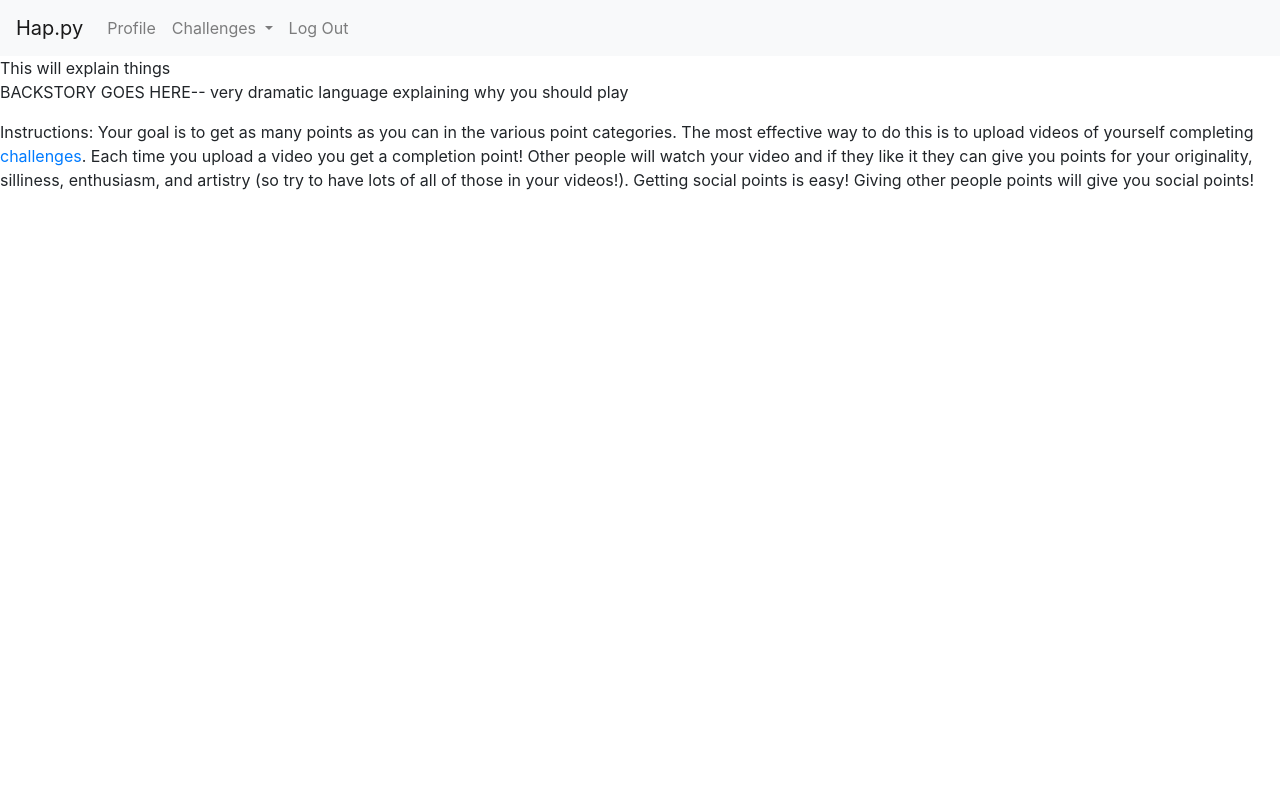
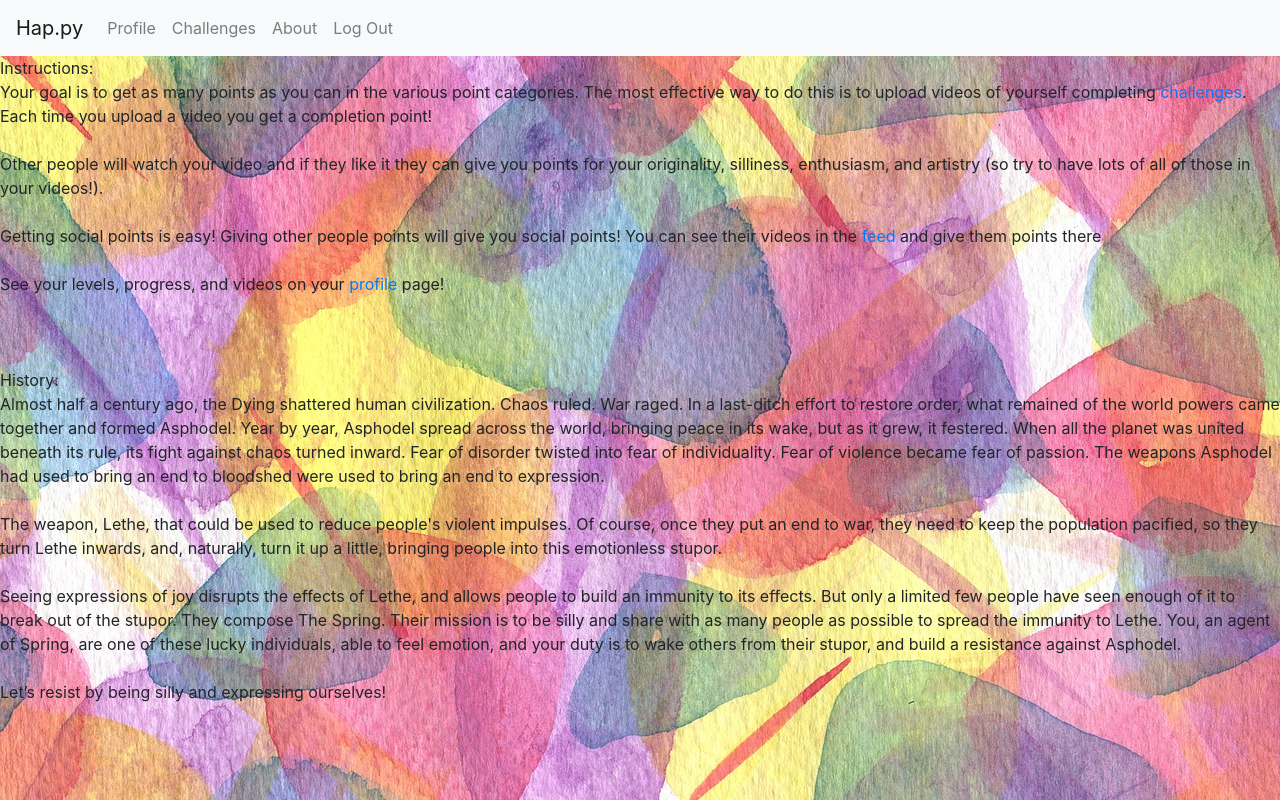
Before and after one commit to ejbryant28/fun-game-project, a Flask app: page /about in a window 1280 px wide. Run offline with Flask 2, Linux system fonts and the light colour scheme; the visitor is signed in with stand-in values (Sample User, id 1); some libraries are stand-ins or nearby versions.

Commit message:
Changed background image, color palet, and video formatting

```diff
--- a/server.py
+++ b/server.py
@@ -39,7 +39,7 @@ def before_request():
     """redirect user if they aren't logged in"""
     current_url = request.path
     user_id = session.get('user_id')
-    ok_urls = ['/login', '/login-check', '/add-user-form', '/add-user']
+    ok_urls = ['/login', '/login-check', '/add-user-form', '/add-user', '/about']
     if (user_id is None) and (current_url not in ok_urls):
         return redirect('/login')
 
--- a/static/css/style.css
+++ b/static/css/style.css
@@ -1,15 +1,20 @@
 
+.container-fluid.video {
+  width: 90%;
+/*  padding-right: 5px;
+  padding-left: 5px;
+  margin-right: 10%;
+  margin-left: 10%;*/
+  background-color: white;
+  align-content: center;
+  text-align: center;
+  align-items: center;
+}
 
-/*.video {
-	Col: 4;
-	columns: 4;
-}*/
-.container-fluid.video {
-  /*box-sizing: content-box;*/
+.card {
   display: inline-block;
-  width: 40%;
-  padding-right: 5px;
-  padding-left: 5px;
-  margin-right: 3%;
-  margin-left: 3%;
+  margin: 5px;
+  align-items: center;
+  height: 200px
+  /*width: 25%;*/
 }
--- a/templates/about.html
+++ b/templates/about.html
@@ -1,16 +1,30 @@
 {% extends 'base.html' %}
 {% block content %}
 
-This will explain things
+<div>
+Instructions:<br>
 
-<p>BACKSTORY GOES HERE-- very dramatic language explaining why you should play</p>
+Your goal is to get as many points as you can in the various point categories. The most effective way to do this is to upload videos of yourself completing <a href="/challenge">challenges</a>. Each time you upload a video you get a completion point!<br><br>
 
-Instructions:
+Other people will watch your video and if they like it they can give you points for your originality, silliness, enthusiasm, and artistry (so try to have lots of all of those in your videos!).<br><br>
 
-Your goal is to get as many points as you can in the various point categories. The most effective way to do this is to upload videos of yourself completing <a href="/challenge">challenges</a>. Each time you upload a video you get a completion point!
+Getting social points is easy! Giving other people points will give you social points! You can see their videos in the <a href="/">feed</a> and give them points there<br><br>
 
-Other people will watch your video and if they like it they can give you points for your originality, silliness, enthusiasm, and artistry (so try to have lots of all of those in your videos!).
+See your levels, progress, and videos on your <a href="/profile">profile</a> page!
+</div>
 
-Getting social points is easy! Giving other people points will give you social points!
+<br><br><br>
+<div>
+History: <br>
+Almost half a century ago, the Dying shattered human civilization. Chaos ruled. War raged. In a last-ditch effort to restore order, what remained of the world powers came together and formed Asphodel. Year by year, Asphodel spread across the world, bringing peace in its wake, but as it grew, it festered. When all the planet was united beneath its rule, its fight against chaos turned inward. Fear of disorder twisted into fear of individuality. Fear of violence became fear of passion. The weapons Asphodel had used to bring an end to bloodshed were used to bring an end to expression. <br><br>
+
+The weapon, Lethe, that could be used to reduce people's violent impulses. Of course, once they put an end to war, they need to keep the population pacified, so they turn Lethe inwards, and, naturally, turn it up a little, bringing people into this emotionless stupor. <br><br>
+
+Seeing expressions of joy disrupts the effects of Lethe, and allows people to build an immunity to its effects. But only a limited few people have seen enough of it to break out of the stupor. They compose The Spring. Their mission is to be silly and share with as many people as possible to spread the immunity to Lethe.
+You, an agent of Spring, are one of these lucky individuals, able to feel emotion, and your duty is to wake others from their stupor, and build a resistance against Asphodel.<br><br>
+
+Let’s resist by being silly and expressing ourselves!
+
+</div>
 
 {% endblock %}
--- a/templates/base.html
+++ b/templates/base.html
@@ -6,7 +6,8 @@
 	<link rel="stylesheet" href="https://stackpath.bootstrapcdn.com/bootstrap/4.1.3/css/bootstrap.min.css" integrity="sha384-MCw98/SFnGE8fJT3GXwEOngsV7Zt27NXFoaoApmYm81iuXoPkFOJwJ8ERdknLPMO" crossorigin="anonymous">
   <link rel="stylesheet" type="text/css" href="/static/css/style.css">
 </head>
-<body>
+<body background="/static/photos/watercolour-texture-1603092_1920.jpg">
+  <!-- <body> -->
 	<nav class="navbar navbar-expand-lg navbar-light bg-light">
   <a class="navbar-brand" href="/">Hap.py</a>
   <button class="navbar-toggler" type="button" data-toggle="collapse" data-target="#navbarSupportedContent" aria-controls="navbarSupportedContent" aria-expanded="false" aria-label="Toggle navigation">
@@ -18,35 +19,30 @@
       <li class="nav-item active">
         <!-- <a class="nav-link" href="#">Home <span class="sr-only">(current)</span></a> -->
       </li>
+      {% if session.get("user_id") %}
       <li class="nav-item">
-  {% if session.get("user_id") %}
+        <a class="nav-link" href="/profile">Profile</a>
+      </li>
+      <li class="nav-item">
+        <a class="nav-link" href="/challenge">Challenges</a>
+      </li>
+    <li>
+    <a class="nav-link" href="/about">About</a>
+    </li>
+    <li>
+    <a class="nav-link" href="/logout">Log Out</a>
+    </li>
+  </ul>
 
-        <a class="nav-link" href="/profile">Profile</a>
 
-      </li>
-      <li class="nav-item dropdown">
-        <a class="nav-link dropdown-toggle" href="/challenges" id="navbarDropdown" role="button" data-toggle="dropdown" aria-haspopup="true" aria-expanded="false">
-          Challenges
-        </a>
-        <div class="dropdown-menu" aria-labelledby="navbarDropdown">
-          <a class="dropdown-item" href="#">Action</a>
-          <a class="dropdown-item" href="#">Another action</a>
-          <div class="dropdown-divider"></div>
-          <a class="dropdown-item" href="#">Something else here</a>
-        </div>
-      </li>
+
+
     {% else %}
-    </ul>
     <a class="nav-link" href="/about">About</a>
     <a class="nav-link" href="/create-profile">Create Profile</a>
-
-    {% endif %}
+    <a class="nav-link" href="/login">Log In</a>
 
 
-	{% if session.get("user_id") %}
-    <a class="nav-link" href="/logout">Log Out</a>
-	{% else %}
-    <a class="nav-link" href="/login">Log In</a>
     {% endif %}
 
 
--- a/templates/tag_details.html
+++ b/templates/tag_details.html
@@ -10,7 +10,7 @@
 
 
 {% for object in video.video_challenge %}
-Challenge: <a href="challenge/{{ object.challenge_name }}">{{ object.challenge_name }}</a>
+Challenge: <a href="../challenge/{{ object.challenge_name }}">{{ object.challenge_name }}</a>
 <br>
 {% endfor %}
 
```
Also changed, not shown: static/js/levelChart.js (+5 -4 lines), static/js/progressChart.js (+13 -12 lines), templates/challenge_details.html (+8 -7 lines), templates/challenges.html (+17 -1 lines), templates/homepage.html (+8 -7 lines), templates/profile.html (+17 -9 lines), templates/video_details.html (+8 -7 lines), static/photos/bright-3324408.jpg (added), static/photos/desktop-3230669.jpg (added), static/photos/watercolour-texture-1603092_1920.jpg (added).
